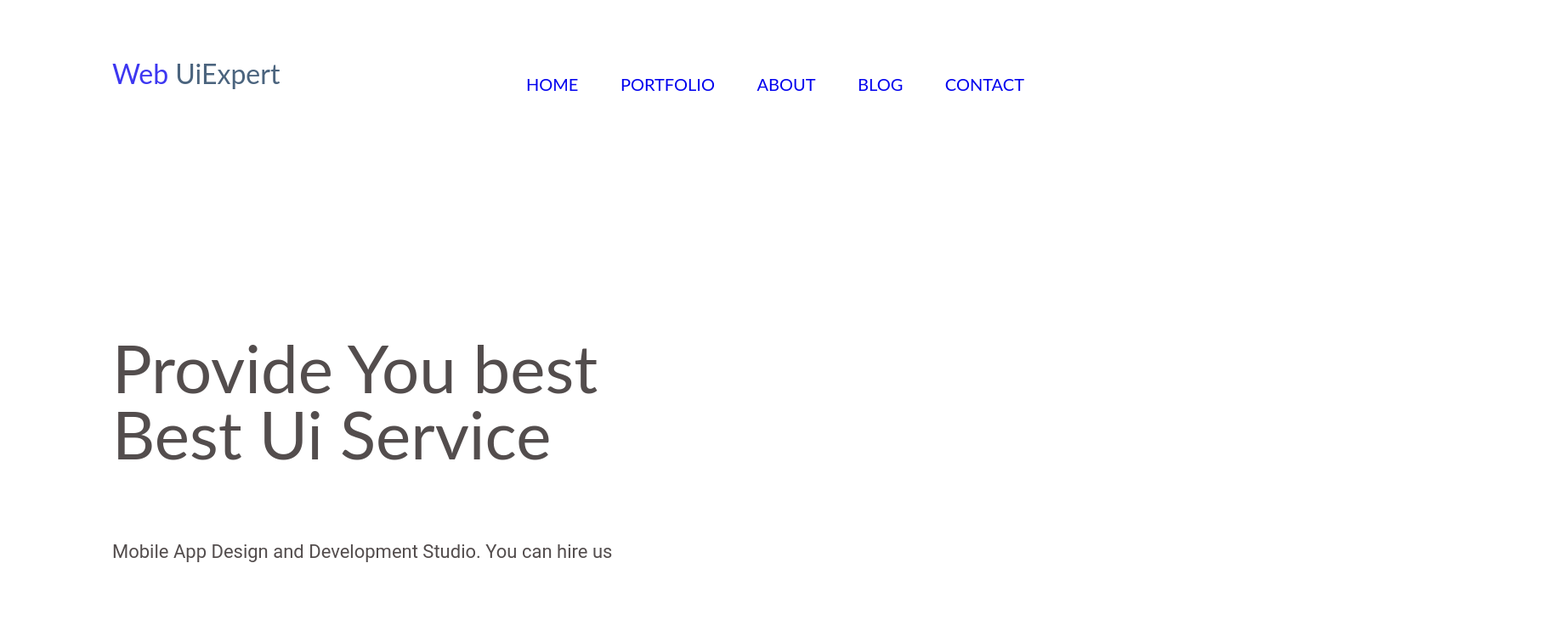
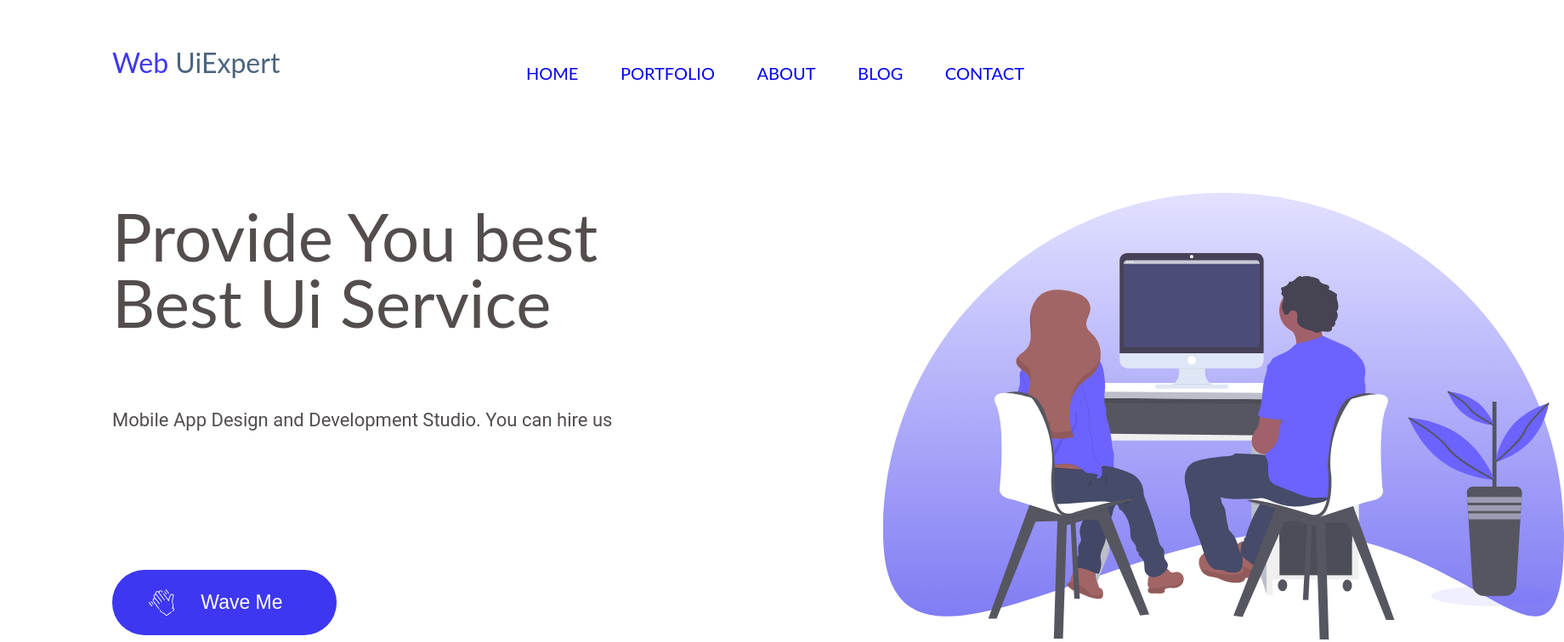
Before and after one commit to ekaterine-nanobashvili/homework-4, a plain HTML site: page index.html in a window 1280 px wide. Shown: the top 756 px of the page at 85% size, 1840 px wide, since content can reach past the window. Drawn offline with Linux system fonts and the light colour scheme.

Commit message:
right side complete + minor spacing

```diff
--- a/css/style.css
+++ b/css/style.css
@@ -3,7 +3,7 @@
     display: flex;
     justify-content: space-between;
     align-items: flex-end;
-    padding: 67px 75px 0px 132px;
+    padding: 54px 75px 0px 132px;
 }
 .nav-ul {
     display: flex;
@@ -25,7 +25,7 @@
 .left {
     display: flex;
     flex-direction: column;
-    margin-top: 285px;
+    margin-top: 143px;
     margin-left: 132px;
 }
 .h1 {
@@ -65,3 +65,13 @@
     padding-left: 43px;
     padding-right: 31px;
 }
+/* right side */
+.right {
+    margin-top: 131px;
+    margin-left: 305px;
+}
+.bg-img {
+    background-image: url("../img/right-img.png");
+    width: 801px;
+    height: 526px;
+}
```
Also changed, not shown: img/right-img.png (renamed from img/undraw_pair_programming_njlp.png).
